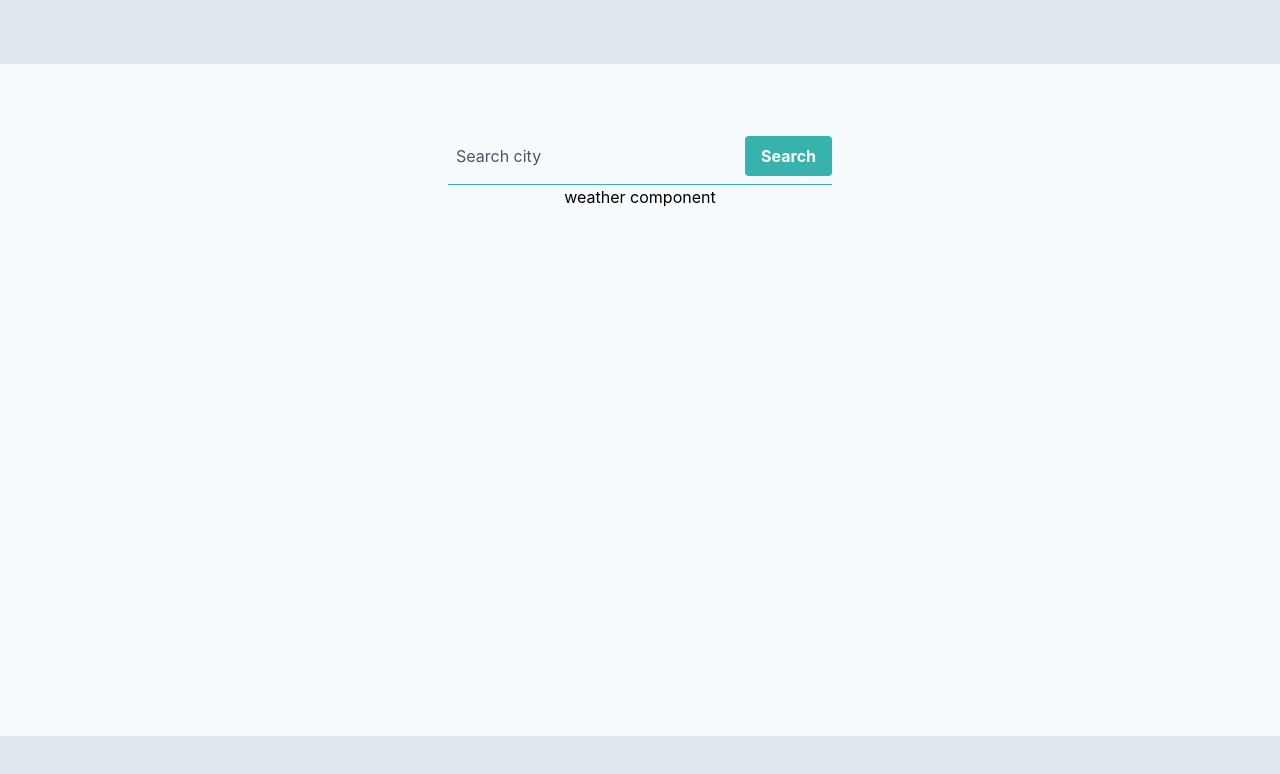
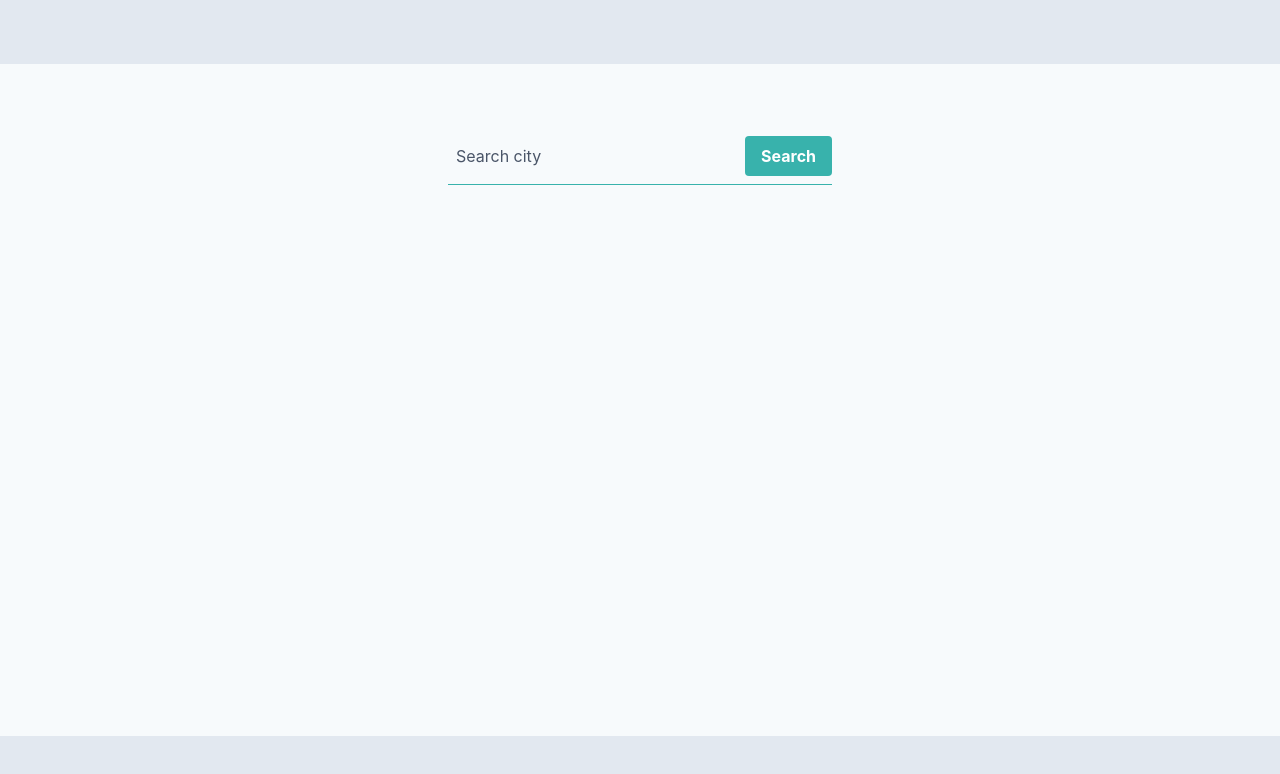
Before and after one commit to stevenbruno/Weather-App, a React (Create React App) app: page / in a window 1280 px wide. Shown: the top 774 px of the page. Built offline with nearby package versions, Linux system fonts and the light colour scheme.

Commit message:
accept props

```diff
--- a/src/components/Weather.js
+++ b/src/components/Weather.js
@@ -1,9 +1,9 @@
 import React from 'react'
 
-function Weather() {
+function Weather(props) {
+
   return (
     <div className="max-w-sm mx-auto">
-      weather component
     </div>
   )
 }
```
